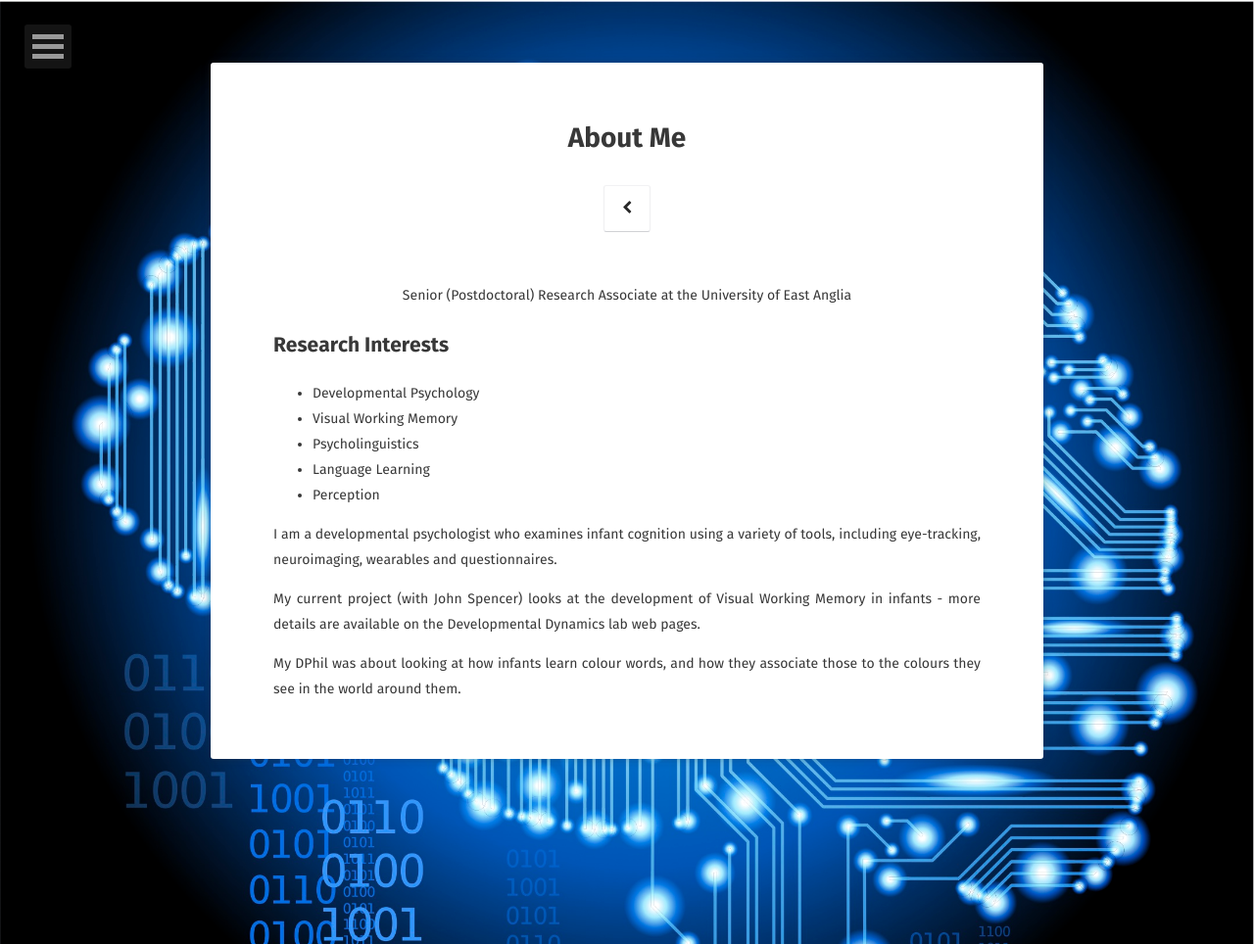
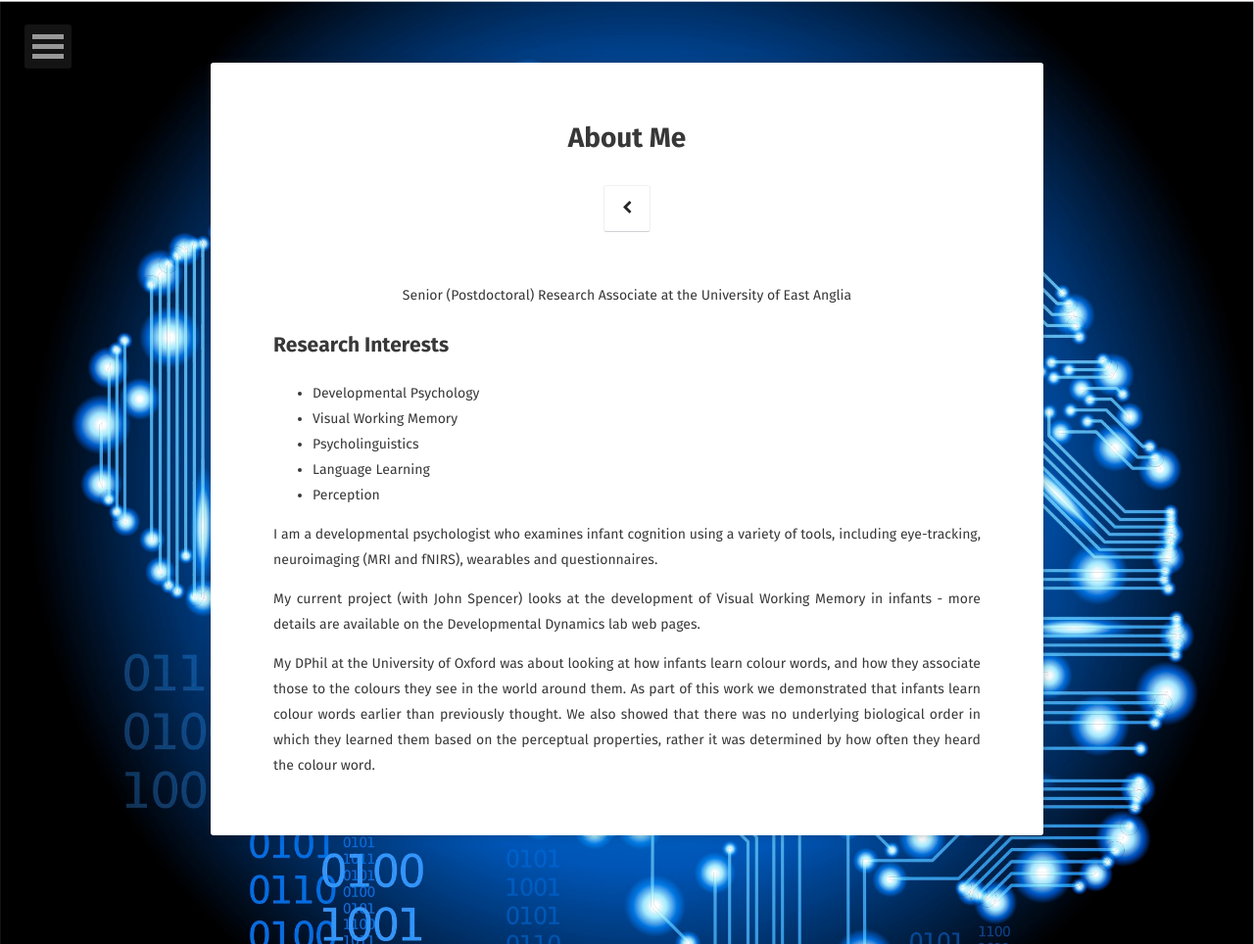
Before and after one commit to samhforbes/samhforbes.github.io, a Jekyll site: the page built from about/index.md, in a window 1280 px wide. Shown: the whole page at 98% size. Built offline with Jekyll 4.4.1, drawn with Linux system fonts in a browser that asks for light colours; some web fonts are replaced.

Commit message:
Update index.md

```diff
--- a/about/index.md
+++ b/about/index.md
@@ -15,9 +15,9 @@ comments: false
 * Language Learning
 * Perception
 
-I am a developmental psychologist who examines infant cognition using a variety of tools, including eye-tracking, neuroimaging, wearables and questionnaires.
+I am a developmental psychologist who examines infant cognition using a variety of tools, including eye-tracking, neuroimaging (MRI and fNIRS), wearables and questionnaires.
 
 My current project (with John Spencer) looks at the development of Visual Working Memory in infants - more details are available on the Developmental Dynamics lab web pages.
 
-My DPhil was about looking at how infants learn colour words,
-and how they associate those to the colours they see in the world around them.
+My DPhil at the University of Oxford was about looking at how infants learn colour words,
+and how they associate those to the colours they see in the world around them. As part of this work we demonstrated that infants learn colour words earlier than previously thought. We also showed that there was no underlying biological order in which they learned them based on the perceptual properties, rather it was determined by how often they heard the colour word.
```
